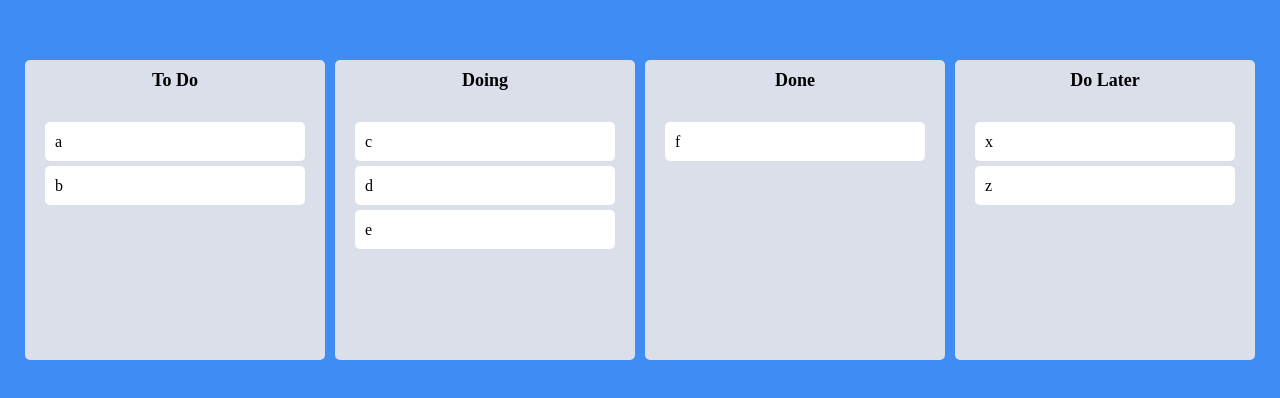
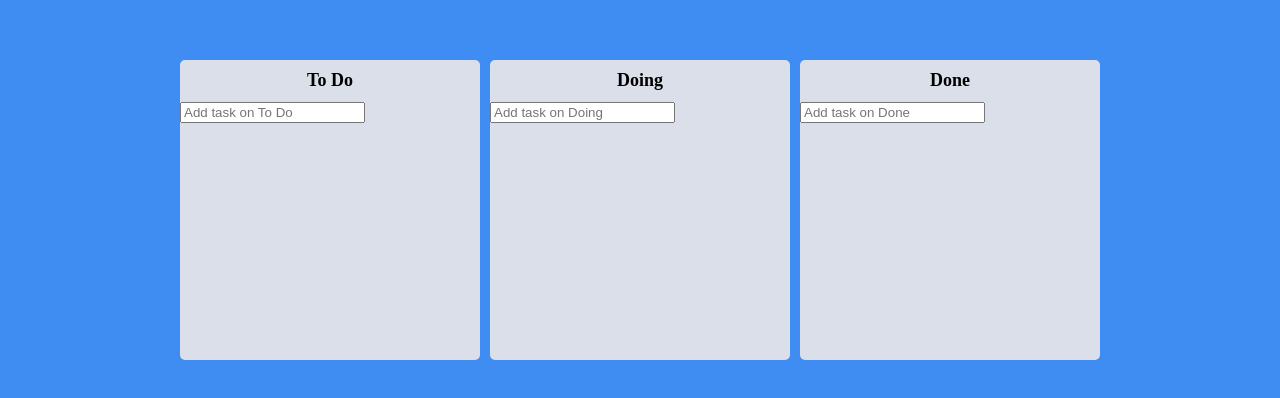
Before and after one commit to 23-teamLuna-frontStudy-react/junseo-react, a React (Create React App) app: page / in a window 1280 px wide. Shown: the part 190-588 px from the top of the page. Built offline with nearby package versions, Linux system fonts and the light colour scheme.

Commit message:
7강 마무리

```diff
--- a/package.json
+++ b/package.json
@@ -19,7 +19,7 @@
     "react-dom": "^18.2.0",
     "react-helmet": "^6.1.0",
     "react-helmet-async": "^1.3.0",
-    "react-hook-form": "^7.46.1",
+    "react-hook-form": "^7.46.2",
     "react-query": "^3.39.3",
     "react-router-dom": "^6.16.0",
     "react-scripts": "5.0.1",
--- a/src/App.tsx
+++ b/src/App.tsx
@@ -25,15 +25,15 @@
 function App() {
   const [toDos, setToDos] = useRecoilState(toDoState);
   const onDragEnd = (info: DropResult) => {
-    console.log(info);
-    const { destination, draggableId, source } = info;
+    const { destination, source } = info;
     if (!destination) return;
     if (destination?.droppableId === source.droppableId) {
       // same board movement.
       setToDos((allBoards) => {
         const boardCopy = [...allBoards[source.droppableId]];
+        const taskObj = boardCopy[source.index];
         boardCopy.splice(source.index, 1);
-        boardCopy.splice(destination?.index, 0, draggableId);
+        boardCopy.splice(destination?.index, 0, taskObj);
         return {
           ...allBoards,
           [source.droppableId]: boardCopy,
@@ -44,9 +44,10 @@
       // cross board movement
       setToDos((allBoards) => {
         const sourceBoard = [...allBoards[source.droppableId]];
+        const taskObj = sourceBoard[source.index];
         const destinationBoard = [...allBoards[destination.droppableId]];
         sourceBoard.splice(source.index, 1);
-        destinationBoard.splice(destination?.index, 0, draggableId);
+        destinationBoard.splice(destination?.index, 0, taskObj);
         return {
           ...allBoards,
           [source.droppableId]: sourceBoard,
--- a/src/Components/Board.tsx
+++ b/src/Components/Board.tsx
@@ -1,6 +1,9 @@
 import { Droppable } from "react-beautiful-dnd";
 import styled from "styled-components";
 import DragabbleCard from "./DragabbleCard";
+import { useForm } from "react-hook-form";
+import { ITodo, toDoState } from "../atoms";
+import { useSetRecoilState } from "recoil";
 
 const Wrapper = styled.div`
   width: 300px;
@@ -37,15 +40,45 @@
   transition: background-color 0.3s ease-in-out;
 `;
 
+const Form = styled.form`
+  width: 100%;
+`;
+
 interface IBoardProps {
-  toDos: string[];
+  toDos: ITodo[];
   boardId: string;
 }
 
+interface IForm {
+  toDo: string;
+}
+
 function Board({ toDos, boardId }: IBoardProps) {
+  const setToDos = useSetRecoilState(toDoState);
+  const { register, setValue, handleSubmit } = useForm<IForm>();
+  const onValid = ({ toDo }: IForm) => {
+    const newToDo = {
+      id: Date.now(),
+      text: toDo,
+    };
+    setToDos((allBoards) => {
+      return {
+        ...allBoards,
+        [boardId]: [newToDo, ...allBoards[boardId]],
+      };
+    });
+    setValue("toDo", "");
+  };
   return (
     <Wrapper>
       <Title>{boardId}</Title>
+      <Form onSubmit={handleSubmit(onValid)}>
+        <input
+          {...register("toDo", { required: true })}
+          type="text"
+          placeholder={`Add task on ${boardId}`}
+        ></input>
+      </Form>
       <Droppable droppableId={boardId}>
         {(magic, snapshot) => (
           <Area
@@ -55,7 +88,12 @@
             {...magic.droppableProps}
           >
             {toDos.map((toDo, index) => (
-              <DragabbleCard key={toDo} index={index} toDo={toDo} />
+              <DragabbleCard
+                key={toDo.id}
+                index={index}
+                toDoId={toDo.id}
+                toDotext={toDo.text}
+              />
             ))}
             {magic.placeholder}
           </Area>
--- a/src/Components/DragabbleCard.tsx
+++ b/src/Components/DragabbleCard.tsx
@@ -12,14 +12,14 @@
     props.isDragging ? "0px 2px 5px rgba(0, 0, 0, 0.05)" : "none"};
 `;
 interface IDragabbleCardProps {
-  toDo: string;
+  toDoId: number;
+  toDotext: string;
   index: number;
 }
 
-function DragabbleCard({ toDo, index }: IDragabbleCardProps) {
-  console.log(toDo, "랜더링됐다");
+function DragabbleCard({ toDoId, toDotext, index }: IDragabbleCardProps) {
   return (
-    <Draggable key={toDo} draggableId={toDo} index={index}>
+    <Draggable draggableId={toDoId + ""} index={index}>
       {(magic, snapshot) => (
         <Card
           isDragging={snapshot.isDragging}
@@ -27,7 +27,7 @@
           {...magic.dragHandleProps}
           {...magic.draggableProps}
         >
-          {toDo}
+          {toDotext}
         </Card>
       )}
     </Draggable>
--- a/src/atoms.tsx
+++ b/src/atoms.tsx
@@ -1,15 +1,19 @@
-import { atom, selector } from "recoil";
+import { atom } from "recoil";
+
+export interface ITodo {
+  id: number;
+  text: string;
+}
 
 interface IToDoState {
-  [key: string]: string[];
+  [key: string]: ITodo[];
 }
 
 export const toDoState = atom<IToDoState>({
   key: "toDo",
   default: {
-    "To Do": ["a", "b"],
-    Doing: ["c", "d", "e"],
-    Done: ["f"],
-    "Do Later": ["x", "z"],
+    "To Do": [],
+    Doing: [],
+    Done: [],
   },
 });
```
Also changed, not shown: 1 other file (tests, documents, lock files or other folders).
